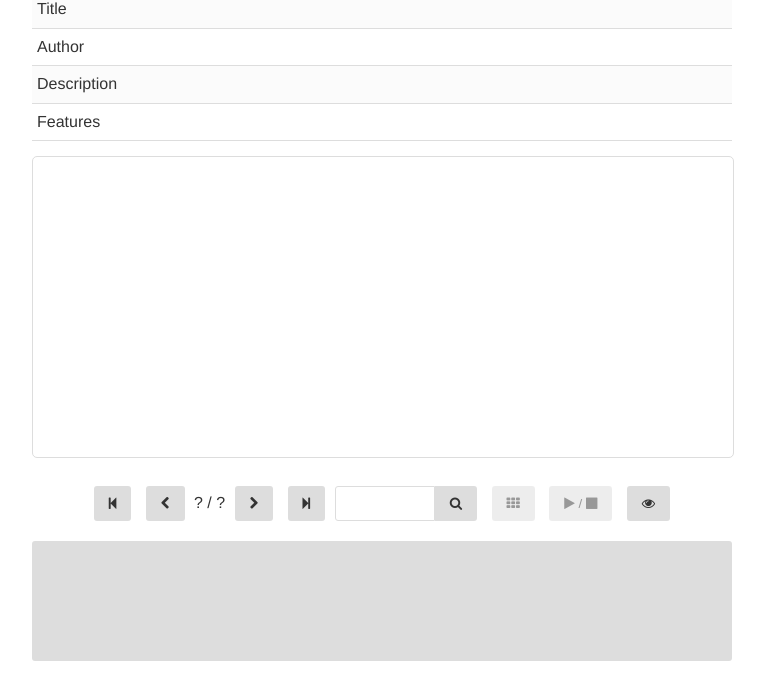
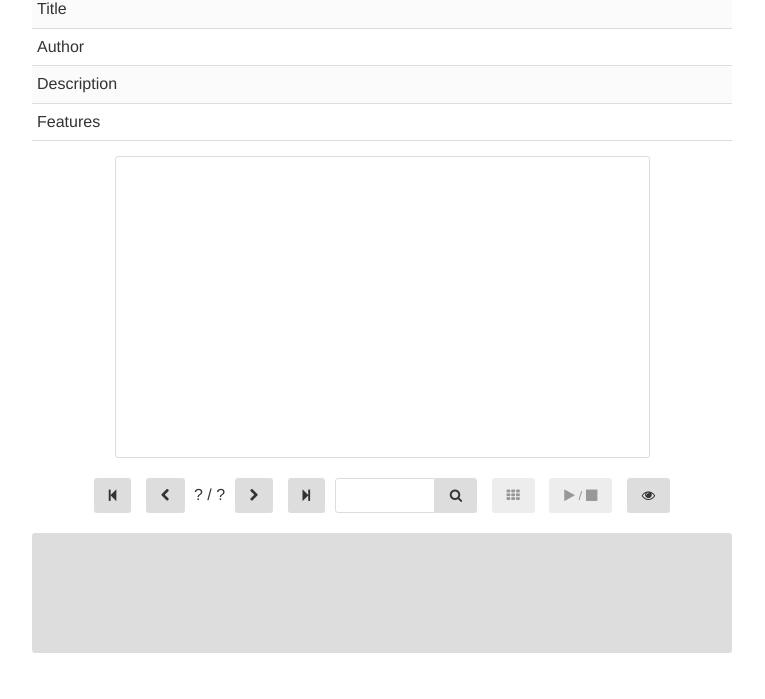
Before and after one commit to opendevise/prezento, a website: page shells/demo/index.html in a window 1280 px wide. Shown: the part 71-770 px from the top of the page, without its empty margins (258-1023 px from the left). Drawn offline with Linux system fonts and the light colour scheme.

Commit message:
demo-shell: Better style

```diff
--- a/shells/demo/index.css
+++ b/shells/demo/index.css
@@ -2,10 +2,10 @@ body {
   color: #333;
   font-family: Helvetica, Arial, sans-serif;
   line-height: 1.65em;
-  padding: 20px;
+  padding: 20px 0;
   margin: 0 auto;
   max-width: 700px;
-  width: 92%;
+  width: 90%;
 }
 
 h1,
@@ -18,8 +18,12 @@ table {
 iframe {
   background: #FFF;
   border: 1px solid #DDD;
-  border-radius: 5px;
+  border-radius: 3px;
+  display: block;
+  margin-left: auto;
+  margin-right: auto;
   height: 300px;
+  max-width: 533px;
   width: 100%;
 }
 
@@ -104,7 +108,7 @@ table tr:nth-child(odd) td {
 
 .full iframe {
   height: 85%;
-  width: 100%;
+  max-width: 100%;
 }
 
 .full .controls {
```
